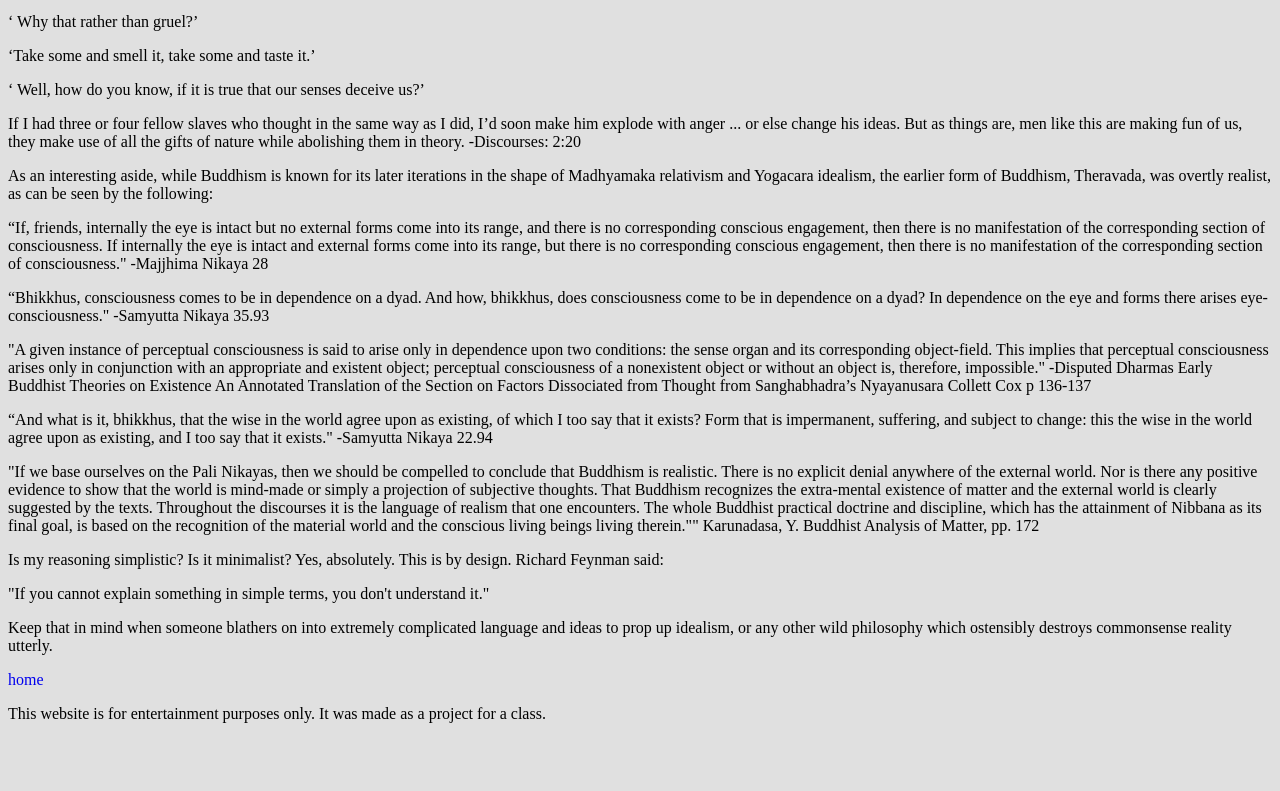
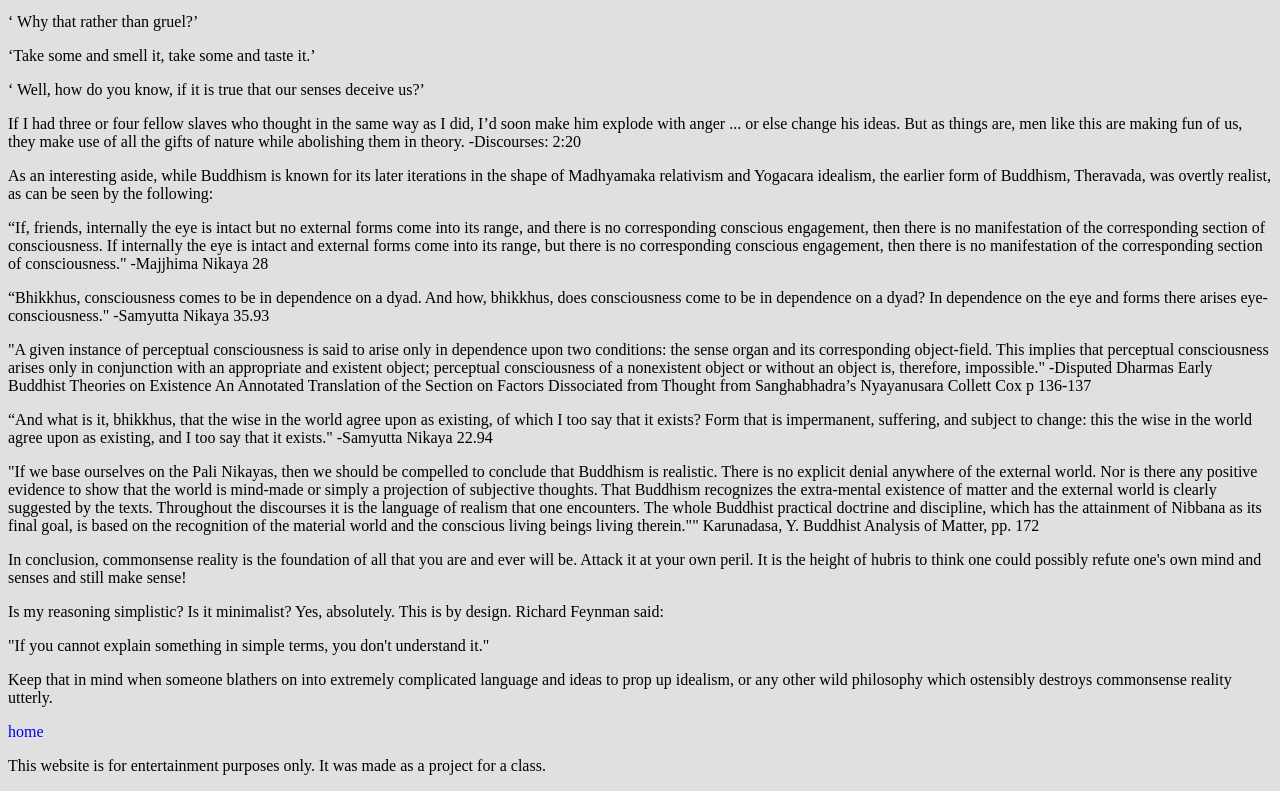
Before and after one commit to benjo00/philosophy, a plain HTML site: page recipes/crepes.html in a window 1280 px wide. Shown: the part 3855-4646 px from the top of the page. Before the commit the page ends 4594 px from the top, so only its background shows below. Drawn offline with Linux system fonts and the light colour scheme.

Commit message:
add text

```diff
--- a/recipes/crepes.html
+++ b/recipes/crepes.html
@@ -207,11 +207,14 @@ Upshot: the Thesis is self-undermining.""
 
     Karunadasa, Y. Buddhist Analysis of Matter, pp. 172</p>
 
+    <p>In conclusion, commonsense reality is the foundation of all that you are and ever will be. Attack it at your own peril. It is the height of hubris to think one could possibly refute one's own mind and senses and still make sense!</p>
+
     <p>Is my reasoning simplistic? Is it minimalist? Yes, absolutely. This is by design. Richard Feynman said:</p>
 
     <p> "If you cannot explain something in simple terms, you don't understand it."</p>
 
-    <p>Keep that in mind when someone blathers on into extremely complicated language and ideas to prop up idealism, or any other wild philosophy which ostensibly destroys commonsense reality utterly.</p>
+    <p>Keep that in mind when someone blathers on into extremely complicated language and ideas to prop up idealism, or any other wild philosophy which ostensibly destroys commonsense reality utterly. </p>
+
        <a href="../index.html">home</a>
        <p>This website is for entertainment purposes only. It was made as a project for a class.</p>
 </body>
```
